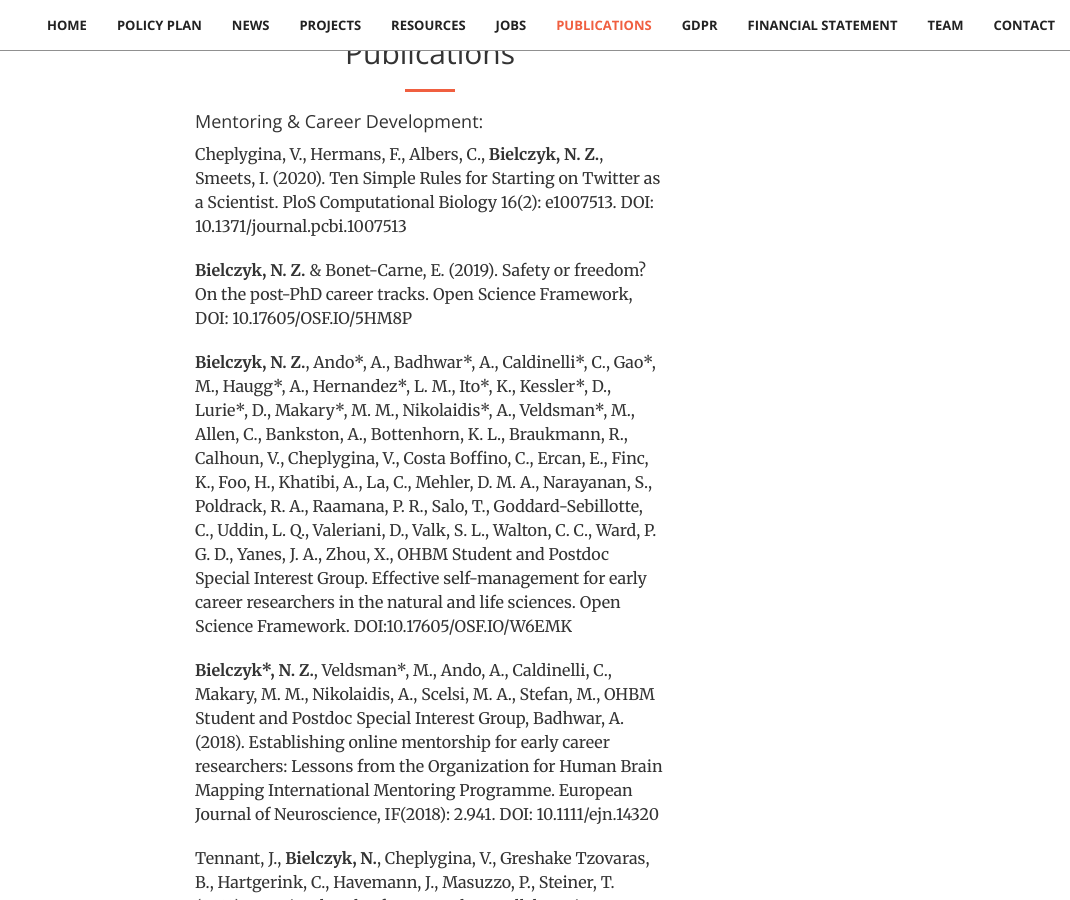
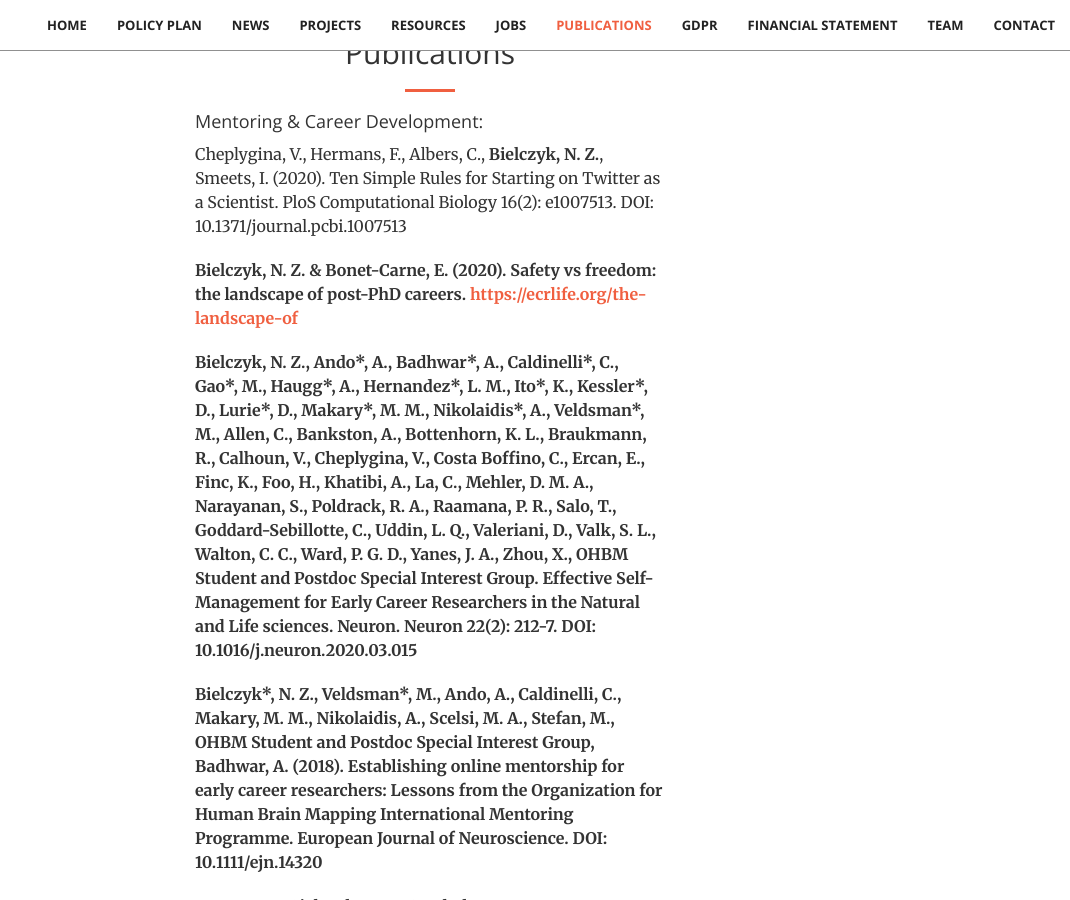
Before and after one commit to stichting-solaris/stichting-solaris.github.io, a Jekyll site: the page built from index.html, in a window 1280 px wide and 900 px high, scrolled down 18459 px. Shown: the whole window, without its empty margins (210-1280 px from the left). Built offline with Jekyll 4.4.1, drawn with Linux system fonts in a browser that asks for light colours; some of the changed text lies outside the part shown.

Commit message:
Update publications.html

```diff
--- a/_includes/publications.html
+++ b/_includes/publications.html
@@ -14,8 +14,9 @@
                         PloS Computational Biology 16(2): e1007513. DOI: 10.1371/journal.pcbi.1007513</p>
                 <p></p>
 
-                    <p><b>Bielczyk, N. Z.</b> & Bonet-Carne, E. (2019). Safety or freedom? On the post-PhD career tracks.
-                        Open Science Framework, DOI: 10.17605/OSF.IO/5HM8P</p>
+                    <p><b>Bielczyk, N. Z. & Bonet-Carne, E. (2020). Safety vs freedom:
+                        the landscape of post-PhD careers. <a href="https://ecrlife.org/the-landscape-of">https://ecrlife.org/the-landscape-of</a>
+                    </p>
                 <p></p>
 
                     <p><b>Bielczyk, N. Z.</b>, Ando*, A., Badhwar*, A., Caldinelli*, C., Gao*, M., Haugg*, A.,
@@ -26,20 +27,21 @@
                         Narayanan, S., Poldrack, R. A., Raamana, P. R., Salo, T., Goddard-Sebillotte, C.,
                         Uddin, L. Q., Valeriani, D., Valk, S. L., Walton, C. C., Ward, P. G. D., Yanes, J. A.,
                         Zhou, X., OHBM Student and Postdoc Special Interest Group.
-                        Effective self-management for early career researchers in the natural and life sciences.
-                        Open Science Framework. DOI:10.17605/OSF.IO/W6EMK</p>
+                        Effective Self-Management for Early Career Researchers in the Natural and Life sciences.
+                        Neuron. Neuron 22(2): 212-7. DOI: 10.1016/j.neuron.2020.03.015</p>
                 <p></p>
 
                 <p><b>Bielczyk*, N. Z.</b>, Veldsman*, M., Ando, A., Caldinelli, C., Makary, M. M., Nikolaidis, A.,
                     Scelsi, M. A., Stefan, M., OHBM Student and Postdoc Special Interest Group, Badhwar, A. (2018).
                     Establishing online mentorship for early career researchers: Lessons from the Organization
-                    for Human Brain Mapping International Mentoring Programme. European Journal of Neuroscience,
-                    IF(2018): 2.941. DOI: 10.1111/ejn.14320</p>
+                    for Human Brain Mapping International Mentoring Programme. European Journal of Neuroscience.
+                    DOI: 10.1111/ejn.14320</p>
                 <p></p>
 
-                <p>Tennant, J., <b>Bielczyk, N.</b>, Cheplygina, V., Greshake Tzovaras, B., Hartgerink, C., Havemann, J., Masuzzo, P., Steiner, T. (2019).
-                    Ten simple rules for researchers collaborating on Massively Open Online Papers (MOOPs).
-                    Open Science Framework. DOI: 10.31222/osf.io/et8ak </p>
+                <p>Tennant, J., <b>Bielczyk, N. Z.</b>, Greshake Tzovaras, B., Masuzzo, P., Steiner, T. (2020).
+                    Introducing Massively Open Online Papers (MOOPs). KULA: knowledge creation, dissemination,
+                    and preservation studies 4(1): 1.
+                    DOI: 10.5334/kula.63</p>
                 <p></p>
 
 <!--Other:-->
```
